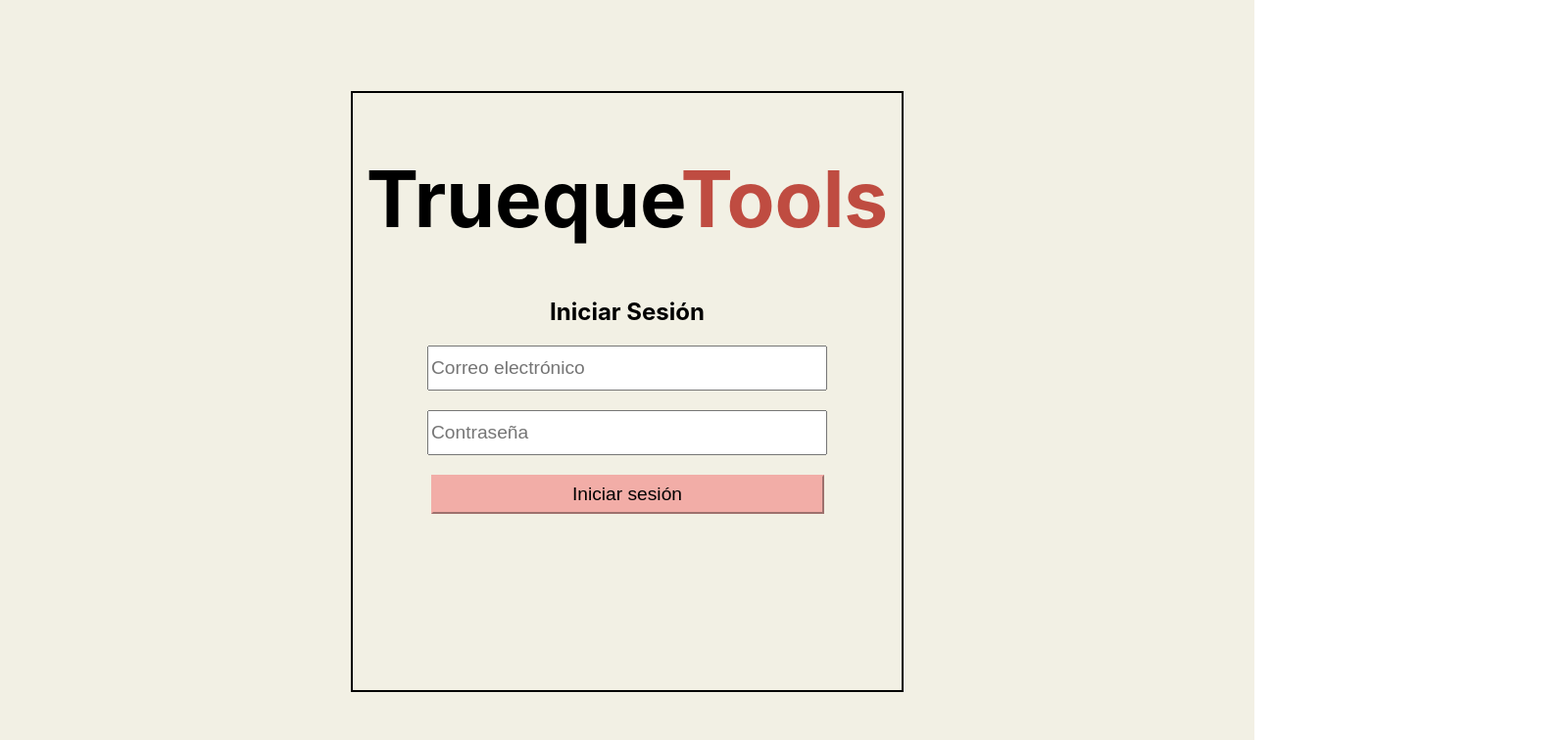
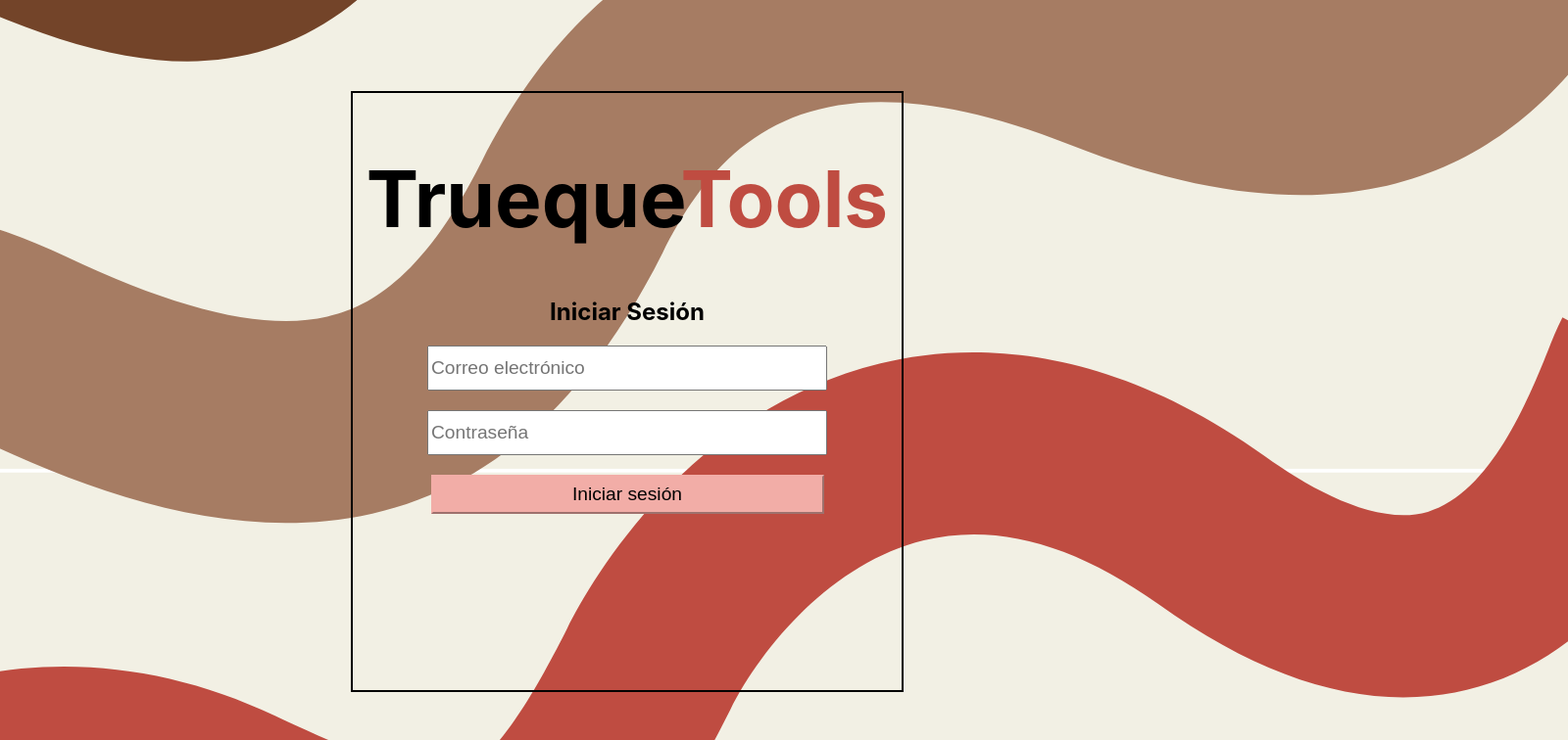
Before and after one commit to leodelmas00/front-truequetools, a React (Create React App) app: page / in a window 1280 px wide. Shown: the top 756 px of the page at 98% size, 1600 px wide, since content can reach past the window. Built offline with nearby package versions, Linux system fonts and the light colour scheme.

Commit message:
puse fondo

```diff
--- a/src/App.js
+++ b/src/App.js
@@ -1,5 +1,5 @@
 import React, { useState } from 'react';
-import logo_1 from './logo_1/logo_1.png'; // Importa la imagen
+import FONDO_LOGIN from './logo_1/FONDO LOGIN.png'; // Importa la imagen
 
 function App() {
   const [email, setEmail] = useState('');
@@ -16,7 +16,7 @@ function App() {
   return (
     <div style={{ backgroundColor: "#f2f0e4", minHeight: "100vh", display: "flex", justifyContent: "center", alignItems: "center", position: "relative" }}>
 
-
+      <img src={FONDO_LOGIN} alt="Logo" style={{ width: '1920px', height: '1080px', position: 'absolute', top: '50%', left: '50%', transform: 'translate(-50%, -50%)', zIndex: 1 }} />
 
       <form onSubmit={handleSubmit} style={{ zIndex: 1 }}>
         <div style={{ border: '2px solid black', padding: '5px', width: '550px', height: '600px' }}>
```
Also changed, not shown: src/logo_1/FONDO LOGIN.png (added).
